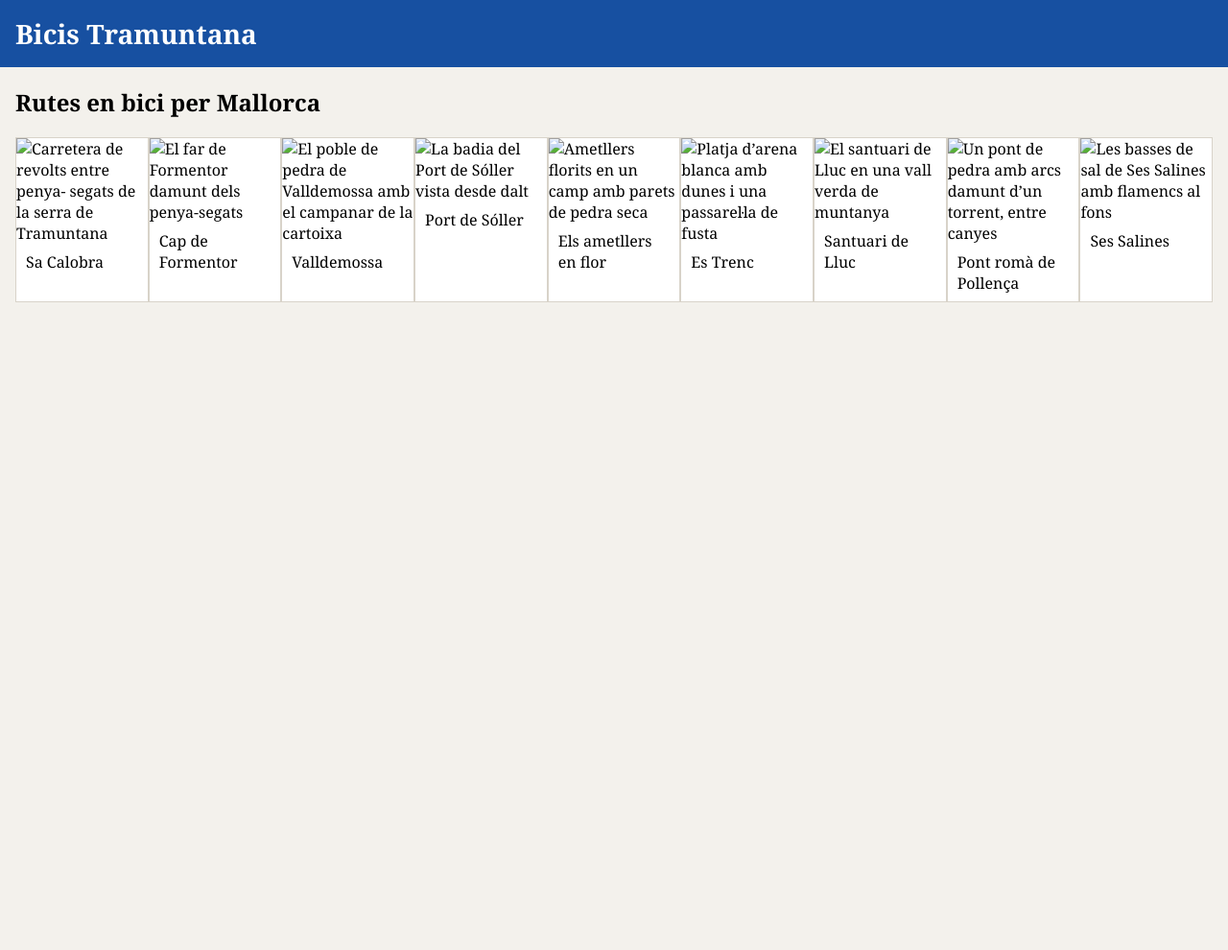
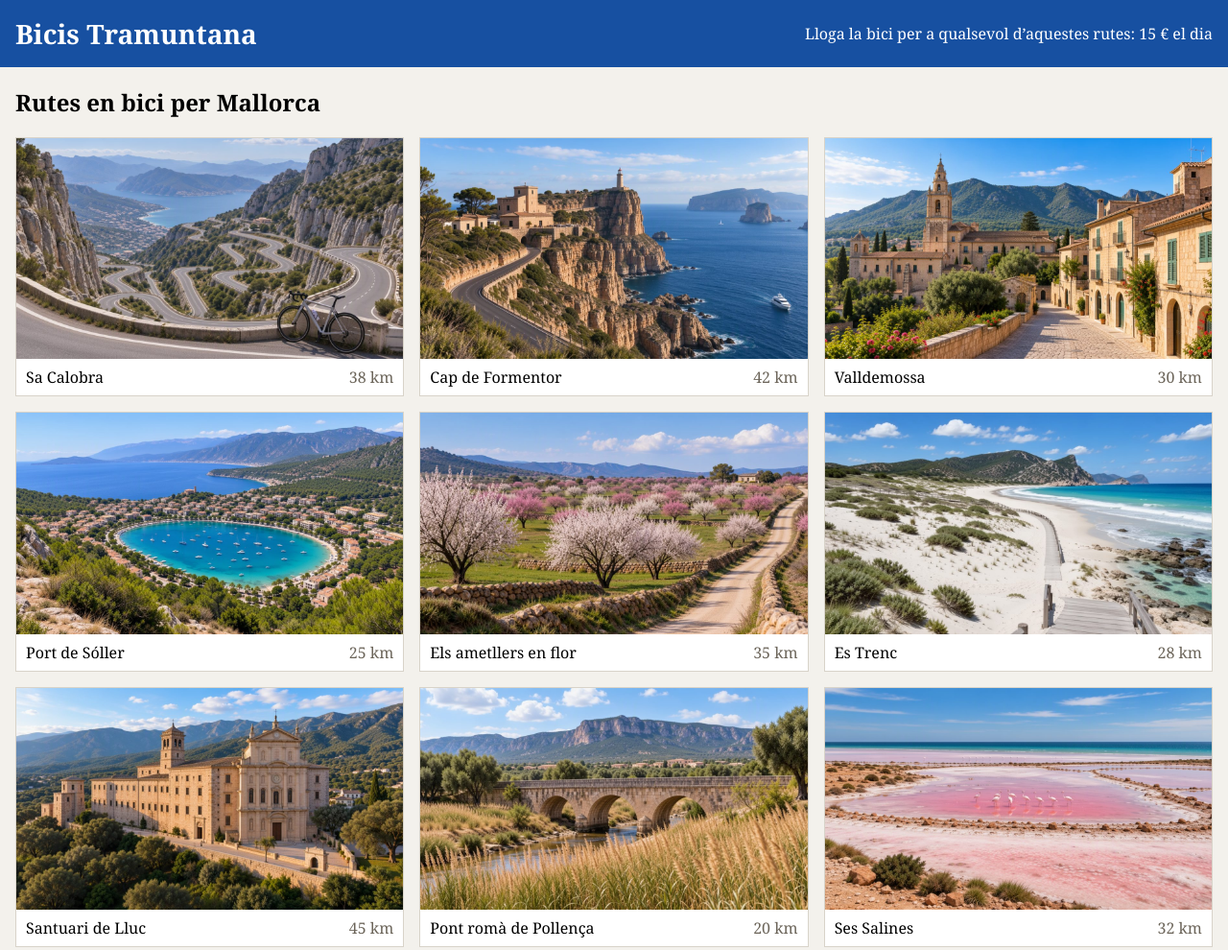
Before and after one commit to tcaimari/caimari_crespi_toni_correcio_examen1, a plain HTML site: page galeria_flex.html in a window 1280 px wide. Shown: the whole page at 96% size. Before the commit the page ends 800 px from the top, so only its background shows below. Drawn offline with Linux system fonts and the light colour scheme.

Commit message:
galeria amb flexbox acabat

```diff
--- a/css/galeria_flex.css
+++ b/css/galeria_flex.css
@@ -40,13 +40,13 @@ main {
 }
 
 
-
 .galeria {
-display: flex;
+    display: flex;
+    flex-wrap: wrap;
+    /* si no hi caben, a la fila següent */
+    gap: 16px;
+    /* l’espai entre fotos: fora marges */
 }
-
-
-/*me he quedado en el paso 4 por hacer*/
 
 
 /* Mòbil: una foto per fila */
@@ -72,3 +72,40 @@ figcaption {
     display: none;
     color: #6b6459;
 }
+
+/* A partir de 576 px: dues fotos per fila */
+@media (min-width: 576px) {
+    figure {
+        width: calc((100% - 16px) / 2);
+    }
+}
+
+/* A partir de 768 px: els km i el bàner */
+@media (min-width: 768px) {
+    .km {
+        display: inline;
+    }
+
+    .banner {
+        display: block;
+    }
+}
+
+/* A partir de 992 px: tres fotos per fila */
+@media (min-width: 992px) {
+    figure {
+        width: calc((100% - 32px) / 3);
+    }
+}
+
+figcaption {
+    display: flex;
+    justify-content: space-between;
+    padding: 8px 10px;
+}
+
+header {
+    display: flex;
+    justify-content: space-between;
+    align-items: center;
+}
--- a/galeria_flex.html
+++ b/galeria_flex.html
@@ -3,8 +3,7 @@
 
 <head>
     <meta charset="utf-8">
-    <meta name="viewport" content="width=device-width,
-initial-scale=1">
+    <meta name="viewport" content="width=device-width, initial-scale=1">
     <title>Rutes (Flexbox) · Bicis Tramuntana</title>
     <link rel="stylesheet" href="css/galeria_flex.css">
 </head>
@@ -19,51 +18,51 @@ initial-scale=1">
         <h2>Rutes en bici per Mallorca</h2>
         <div class="galeria">
             <figure>
-                <img src="img/sa_calobra.jpg" alt="Carretera de revolts entre penya-
+                <img src="img/img_galeria/sa_calobra.jpg" alt="Carretera de revolts entre penya-
 segats de la serra de Tramuntana">
 
                 <figcaption>Sa Calobra <span class="km">38
                         km</span></figcaption>
             </figure>
             <figure>
-                <img src="img/formentor.jpg" alt="El far de Formentor damunt dels
+                <img src="img/img_galeria/formentor.jpg" alt="El far de Formentor damunt dels
 penya-segats">
                 <figcaption>Cap de Formentor <span class="km">42 km</span></figcaption>
             </figure>
             <figure>
-                <img src="img/valldemossa.jpg" alt="El poble de pedra de Valldemossa amb
+                <img src="img/img_galeria/valldemossa.jpg" alt="El poble de pedra de Valldemossa amb
 el campanar de la cartoixa">
                 <figcaption>Valldemossa <span class="km">30
                         km</span></figcaption>
             </figure>
             <figure>
-                <img src="img/port_soller.jpg" alt="La badia del Port de Sóller vista desde dalt">
+                <img src="img/img_galeria/port_soller.jpg" alt="La badia del Port de Sóller vista desde dalt">
                 <figcaption>Port de Sóller <span class="km">25
                         km</span></figcaption>
             </figure>
             <figure>
-                <img src="img/ametllers.jpg" alt="Ametllers florits en un camp amb
+                <img src="img/img_galeria/ametllers.jpg" alt="Ametllers florits en un camp amb
 parets de pedra seca">
                 <figcaption>Els ametllers en flor <span class="km">35 km</span></figcaption>
             </figure>
             <figure>
-                <img src="img/es_trenc.jpg" alt="Platja d’arena blanca amb dunes i una
+                <img src="img/img_galeria/es_trenc.jpg" alt="Platja d’arena blanca amb dunes i una
 passarel·la de fusta">
                 <figcaption>Es Trenc <span class="km">28
                         km</span></figcaption>
             </figure>
             <figure>
-                <img src="img/lluc.jpg" alt="El santuari de Lluc en una vall verda
+                <img src="img/img_galeria/lluc.jpg" alt="El santuari de Lluc en una vall verda
 de muntanya">
                 <figcaption>Santuari de Lluc <span class="km">45 km</span></figcaption>
             </figure>
             <figure>
-                <img src="img/pollenca.jpg" alt="Un pont de pedra amb arcs damunt d’un
+                <img src="img/img_galeria/pollenca.jpg" alt="Un pont de pedra amb arcs damunt d’un
 torrent, entre canyes">
                 <figcaption>Pont romà de Pollença <span class="km">20 km</span></figcaption>
             </figure>
             <figure>
-                <img src="img/salines.jpg" alt="Les basses de sal de Ses Salines amb
+                <img src="img/img_galeria/salines.jpg" alt="Les basses de sal de Ses Salines amb
 flamencs al fons">
                 <figcaption>Ses Salines <span class="km">32
                         km</span></figcaption>
@@ -71,5 +70,4 @@ flamencs al fons">
         </div>
     </main>
 </body>
-
 </html>
```
